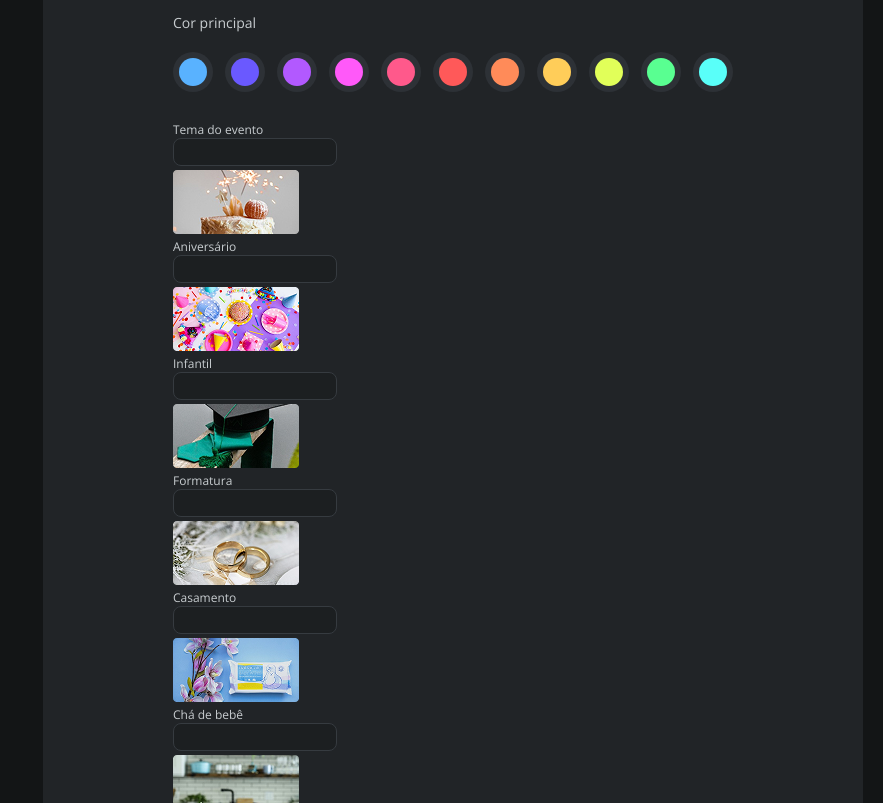
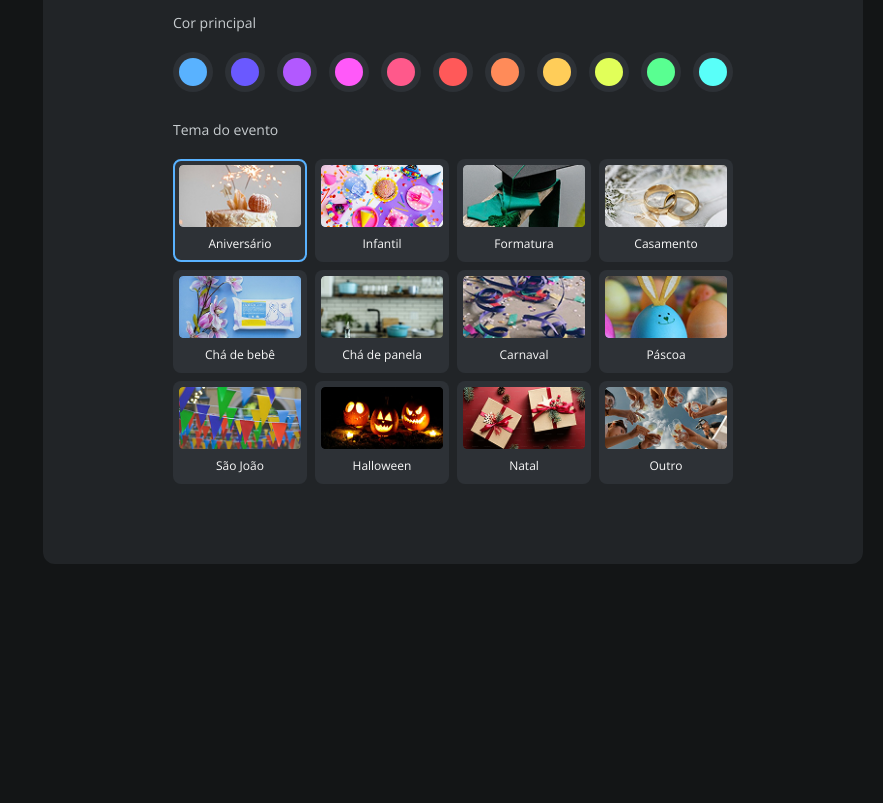
Before and after one commit to rafaelrhp/projeto-convite, a plain HTML site: page index.html in a window 1280 px wide. Shown: the part 762-1565 px from the top of the page, without its empty margins (397-1280 px from the left). After the commit the page ends 1346 px from the top, so only its background shows below. Drawn offline with nearby package versions, Linux system fonts and the light colour scheme.

Commit message:
add: estilo do tema do evento

```diff
--- /dev/null
+++ b/styles/fields/radio-theme.css
@@ -0,0 +1,73 @@
+.radio-theme {
+  display: flex;
+  flex-direction: column;
+  align-items: flex-start;
+  gap: 0.5rem;
+}
+
+.radio-theme label {
+  color: var(--text-body);
+  font: var(--body-sm);
+}
+
+.theme-selection {
+  display: grid;
+  grid-template-columns: repeat(4, 1fr);
+  gap: 8px;
+  max-width: 100%;
+}
+
+.theme-wrapper {
+  width: 134px;
+  height: 103px;
+  background-color: var(--shape-button);
+  border-radius: 8px;
+  padding: 4px 4px 8px;
+  border: 2px solid transparent;
+  cursor: pointer;
+  position: relative;
+  transition: border-color 0.2s ease;
+  box-sizing: border-box;
+  display: flex;
+  flex-direction: column;
+  align-items: flex-start;
+  gap: 8px;
+}
+
+.theme-wrapper > input {
+  display: none;
+}
+
+.theme-wrapper > label {
+  display: flex;
+  flex-direction: column;
+  align-items: flex-start;
+  gap: 8px;
+  width: 100%;
+  height: 100%;
+  cursor: pointer;
+}
+
+.theme-wrapper > label > img {
+  width: 126px;
+  height: 64px;
+  object-fit: cover;
+  border-radius: 4px;
+  padding-right: 4px;
+  display: block;
+}
+
+.theme-wrapper > label > p {
+  font: var(--body-xs);
+  text-align: center;
+  color: var(--text-heading);
+  align-self: center;
+}
+
+.theme-wrapper:has(input:checked) {
+  border: 2px solid var(--brand-light);
+}
+
+.theme-wrapper.selected {
+  border: 2px solid var(--brand-light);
+}
--- a/styles/forms.css
+++ b/styles/forms.css
@@ -1,6 +1,7 @@
 @import url(./fields/inputs.css);
 @import url(./fields/radio.css);
 @import url(./fields/radio-color.css);
+@import url(./fields/radio-theme.css);
 
 fieldset {
   border: none;
```
